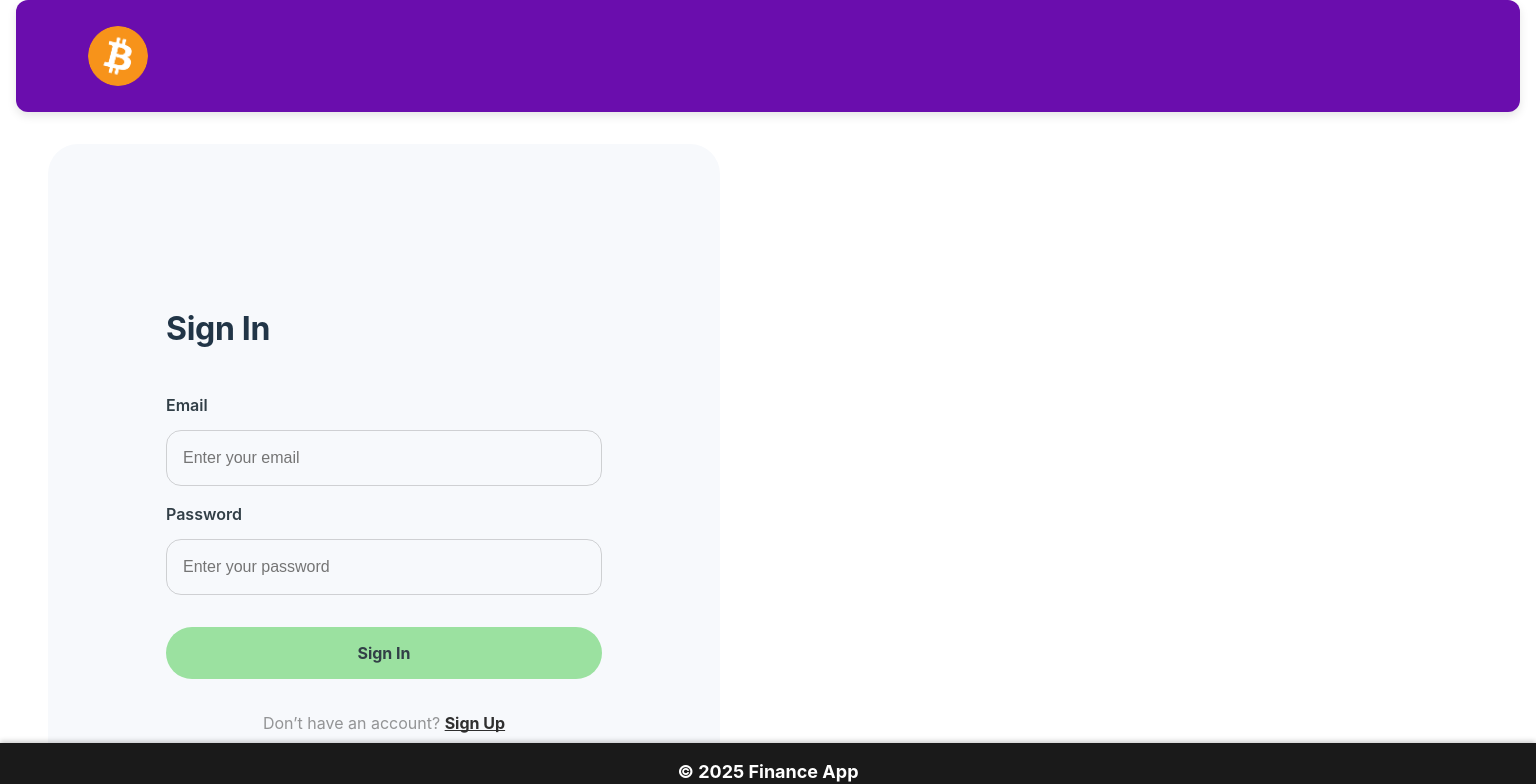
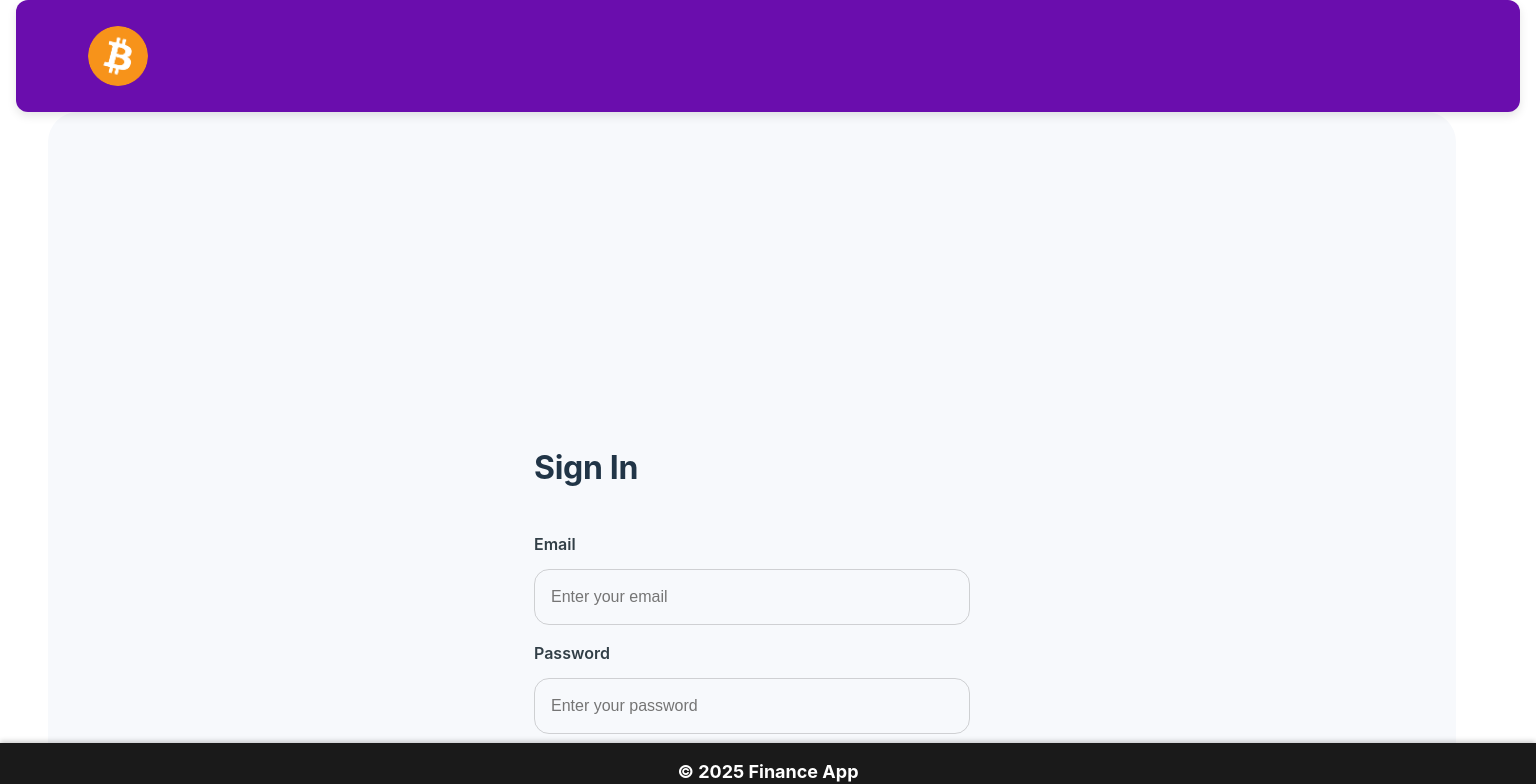
Before and after one commit to DmytroK-goit/financial-analyst, a React (Vite) app: page /signin in a window 1536 px wide. Shown: the top 784 px of the page. Built offline with nearby package versions, Linux system fonts and the light colour scheme.

Commit message:
login page width

```diff
--- a/src/pages/SignInPage.module.css
+++ b/src/pages/SignInPage.module.css
@@ -1,6 +1,9 @@
 .container {
+  display: flex;
+  justify-content: center;
+  align-items: center;
   margin: 0 auto;
-  height: auto;
+  /* height: auto; */
   padding: 16px;
   min-width: 320px;
   max-width: 375px;
@@ -12,7 +15,6 @@
 }
 .sign-in-form {
   position: relative;
-  background-color: #f7f9fc;
   flex-direction: column;
   display: flex;
   margin: 0;
@@ -20,7 +22,7 @@
   justify-content: center;
   background-color: #f7f9fc;
   border-radius: 30px;
-  height: calc(100vh - 64px);
+  /* height: calc(100vh - 64px); */
 }
 
 .toaster-container {
@@ -271,10 +273,10 @@
 
   .form-wrapper {
     width: 436px;
-    height: 506px;
+    /* height: 506px; */
     padding: 32px;
-    height: calc(100vh - 64px);
-    min-height: 736px;
+    /* height: calc(100vh - 64px); */
+    /* min-height: 736px; */
   }
 
   .input_main_wrapper {
@@ -299,13 +301,14 @@
   }
   .container {
     min-width: 1440px;
-    height: 100vh;
+    /* height: 100vh; */
     width: 100%;
     flex-direction: row;
     gap: 32px;
     margin: 0 auto;
     padding: 32px;
     justify-content: center;
+    align-items: center;
   }
 
   .sign-in-page .logo {
@@ -324,9 +327,9 @@
   .sign-in-page {
     display: flex;
     align-items: center;
-
+    justify-content: center;
     min-width: 1440px;
-    height: 100vh;
+    /* height: 100vh; */
     width: 100%;
     flex-direction: row;
 
@@ -334,8 +337,8 @@
   }
 
   .sign-in-form {
-    width: 672px;
-    height: 736px;
+    width: 100%;
+    /* height: 736px; */
     margin-right: 32px;
   }
 
--- a/src/pages/SignUpPage.module.css
+++ b/src/pages/SignUpPage.module.css
@@ -13,14 +13,15 @@
 }
 .sign-up-form {
   position: relative;
-  background-color: #f7f9fc;
+  /* background-color: #f7f9fc; */
   flex-direction: column;
   display: flex;
   margin: 0;
   align-items: center;
   justify-content: center;
-  background-color: #f7f9fc;
+  /* background-color: #f7f9fc; */
   border-radius: 30px;
+  width: 100%;
   height: calc(100vh - 64px);
 }
 
@@ -291,6 +292,7 @@
   .sign-up-page {
     display: flex;
     align-items: center;
+    justify-content: center;
     width: 1440px;
     width: 100%;
     flex-direction: row;
--- a/src/redux/UserAuth/operations.js
+++ b/src/redux/UserAuth/operations.js
@@ -141,7 +141,7 @@ export const refresh = createAsyncThunk("auth/refresh", async (_, thunkApi) => {
     if (!token) {
       throw new Error("No token found");
     }
-    const { data } = await aquaTrack.get("users/refresh", {
+    const { data } = await finance.get("users/refresh", {
       headers: { Authorization: `Bearer ${token}` },
     });
     localStorage.setItem("token", data.accessToken);
```
